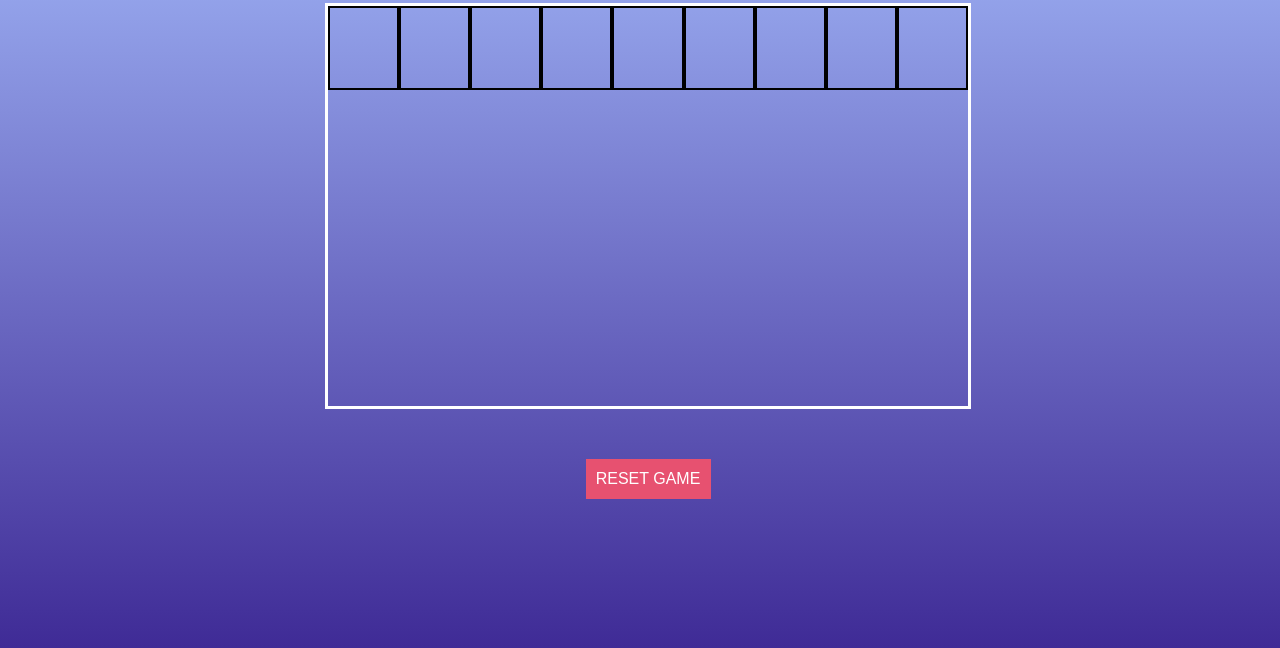
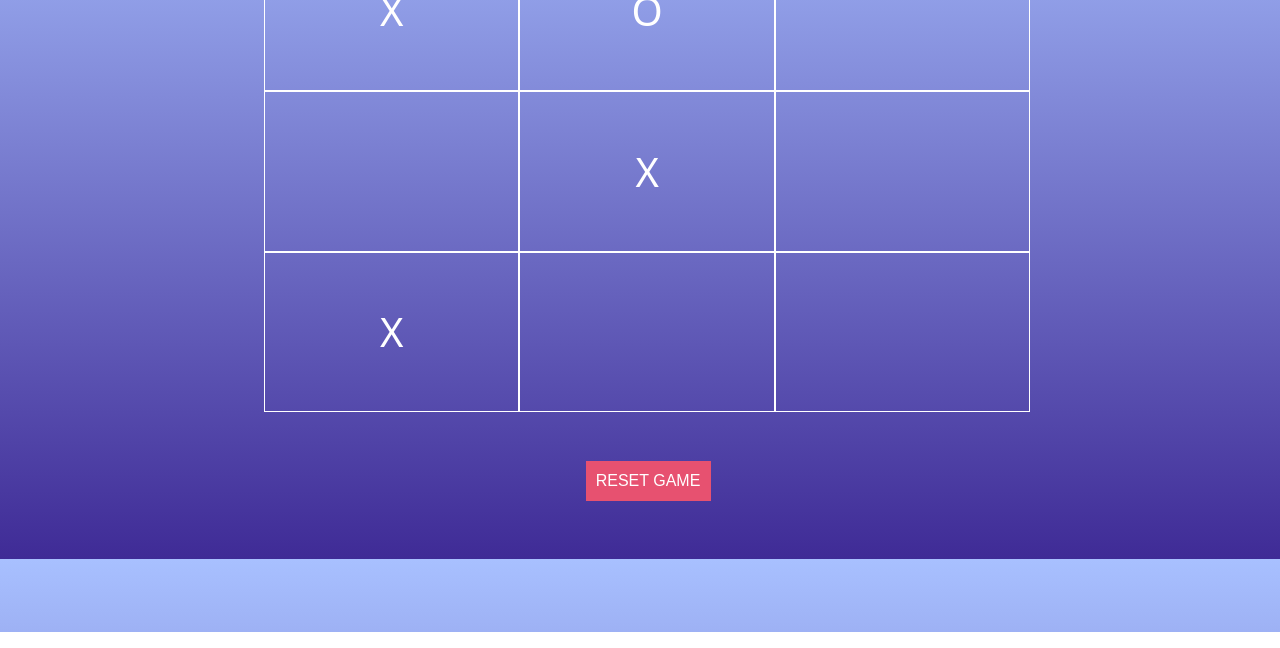
Before and after one commit to carololiveira6/html-css-js-exercises, a plain HTML site: page atividade81-sprint2/index.html in a window 1280 px wide. Shown: the part 168-816 px from the top of the page. Drawn offline with Linux system fonts and the light colour scheme.

Commit message:
Consertado detalhes da tabela

```diff
--- a/atividade81-sprint2/css/style.css
+++ b/atividade81-sprint2/css/style.css
@@ -1,7 +1,12 @@
+:root {
+    --font-color: #fff;
+}
+
+
 body {
     background-image: linear-gradient(#a8c0ff, #3f2b96);
-    width: 100vw;
-    height: 100vh;
+    width: 100%;
+    height: 100%;
     display: flex;
     justify-content: center;
     align-items: center;
@@ -9,33 +14,41 @@ body {
     font-family: "Noto sans", sans-serif;
 }
 
+h2 {
+    font-size: 30px;
+    font-style: italic;
+    color: var(--font-color);
+}
 .boxPrincipal {
     display: flex;
-    border: 3px solid white;
-    width: 50vw;
-    height: 50vh;
+    border: 0px solid var(--font-color);
+    width: 60vw;
+    height: 60vh;
 }
 
 .box {
-    border: 2px solid black;
-    width: 10vw;
-    height: 10vh;
+    display: flex;
+    border: 1px solid var(--font-color);
+    width: 19.8vw;
+    height: 19.8vh;
     flex-direction: column;
+    flex-wrap: wrap;
+    text-align: center;
+    font-size: 40px;
+    color: var(--font-color);
+    justify-content: center;
 }
 
-.box1, .box2, .box3 {
-    flex-direction: column;
-    flex-wrap: wrap;
+.box:hover {
+    background-color: #c83d38;
+    color: var(--font-color);
 }
 
-.box4, .box5, .box6 {
-    flex-direction: row;
-}
 
 button {
     background-color: #e75170;
     border: none;
-    color: white;
+    color: var(--font-color);
     text-align: center;
     text-decoration: none;
     display: inline-block;
@@ -48,5 +61,5 @@ button {
 
 button:hover {
     background-color: #a8c0ff;
-    color: white;
+    color: var(--font-color);
   }
--- a/atividade81-sprint2/index.html
+++ b/atividade81-sprint2/index.html
@@ -9,15 +9,21 @@
 <body>
     <h2>JOGO DA VELHA</h2>
     <div class="boxPrincipal">
-        <div class="box box1"></div>
-        <div class="box box2"></div>
-        <div class="box box3"></div>
-        <div class="box box4"></div>
-        <div class="box box5"></div>
-        <div class="box box6"></div>
-        <div class="box box7"></div>
-        <div class="box box8"></div>
-        <div class="box box9"></div>
+        <div class="primeiro">
+            <div class="box">X</div>
+            <div class="box"></div>
+            <div class="box">X</div>
+        </div>
+        <div class="segundo">
+            <div class="box">O</div>
+            <div class="box">X</div>
+            <div class="box"></div>
+        </div>
+        <div class="terceiro">
+            <div class="box"></div>
+            <div class="box"></div>
+            <div class="box"></div>
+        </div>
     </div>
     <footer>
         <button type="button">RESET GAME</button>
```
